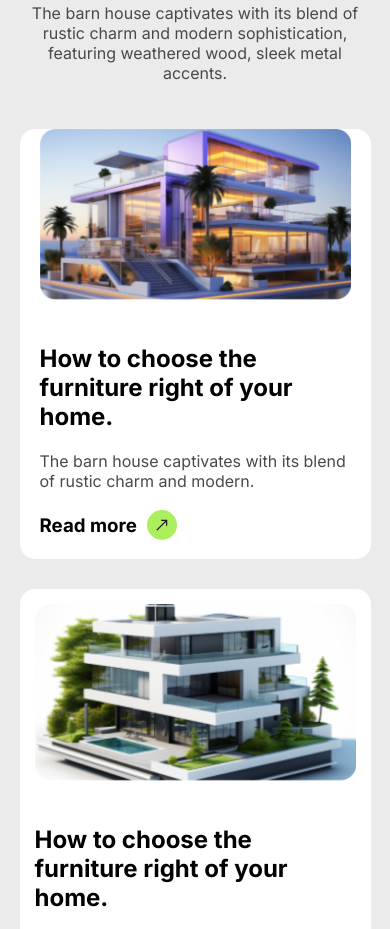
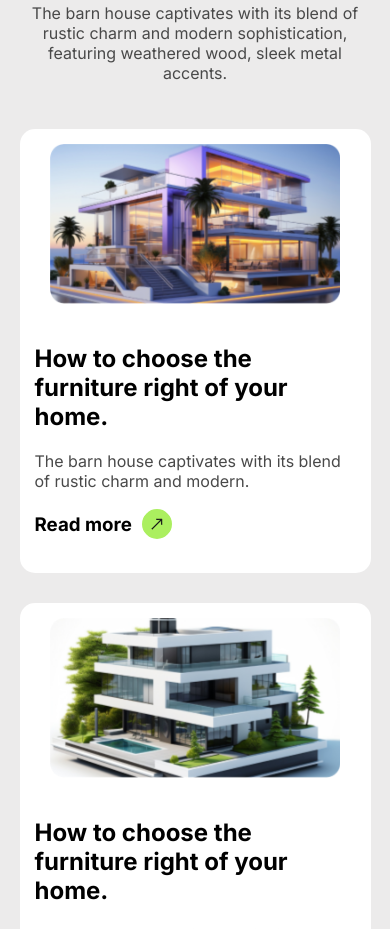
Before and after one commit to md-mohosin/building, a plain HTML site: page index.html in a window 390 px wide. Shown: the part 4238-5167 px from the top of the page. Drawn offline with Linux system fonts and the light colour scheme.

Commit message:
change image position

```diff
--- a/index.html
+++ b/index.html
@@ -170,7 +170,7 @@
                 </div>
 
                 <div class="articel-card">
-                    <div class="card">
+                    <div class="card" style="background-color: white; padding: 15px;">
                         <div class="card-img"><img src="./images/card1.png" alt=""></div>
                         <div>
                             <h2>How to choose the furniture right of your home.</h2>
--- a/style.css
+++ b/style.css
@@ -294,6 +294,14 @@ footer {
         padding: 0px 20px;
     }
 
+    .card-img{
+        height: 160px;
+    }
+
+    .card img{
+        height: 100%;
+    }
+
     .discuss-text {
         width: 90%;
     }
```
